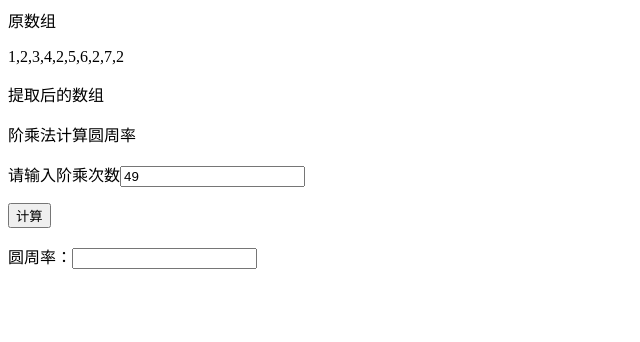
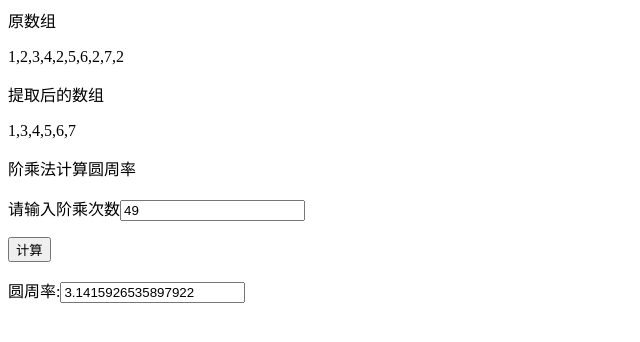
Before and after one commit to xiao-8810/jswork, a plain HTML site: page work6/index.html in a window 1280 px wide. Shown: the whole page, without its empty margins (0-640 px from the left). Drawn offline with Linux system fonts and the light colour scheme.

Commit message:
Add files via upload

```diff
--- a/work6/index.html
+++ b/work6/index.html
@@ -1,17 +1,17 @@
 <html>
     <head>
         <meta charset="utf-8">
-        <title>肖棋峰的圆周率计算</title>
+        <title>肖琪峰的圆周率计算</title>
     </head>
     <body>
         <p>原数组</p>
-        <div id = 'array'></div>
+        <div id="array"></div>
         <p>提取后的数组</p>
-        <div id ='transArray'></div>
+        <div id='transArray'></div>
         <p>阶乘法计算圆周率</p>
-        <p>请输入阶乘次数<input id = "num" type="text" value="49"></p>
+        <p>请输入阶乘次数<input id="num" type="text" value="49"></p>
         <p><button onclick="calculate()">计算</button></p>
-        <p>圆周率：<input id = "pai" type="text" readonly="true"></p>
+        <p>圆周率:<input id="pai" type="text" readonly="true"></p>
     </body>
     <script src="tarray.js"></script>
     <script src="pai.js"></script>
--- a/work6/pai.js
+++ b/work6/pai.js
@@ -1,36 +1,31 @@
 function calculate(){
-    let num = document.getElementById('pai').value
+    let num = document.getElementById('num').value
     num = parseInt(num)&&Number(num)
     if(!isNaN(num)){
-        document.getElementById('pai').value = pa (num)
+    document.getElementById('pai').value = pi(num)
     }
 }
-
 function factorial(n){
     let sum = 1
-    for(let i=1,i<=num,++i){
-
+    for(let i=1;i<=n;++i){
+        sum *= i
     }
     return sum
 }
-
 function oddFactorial(n){
     let sum = 1
-    for(let i=1,i<=num,++i){
-
+    for(let i = 1;i<=n;++i){
+         sum *= ((2*i) +1)
     }
-
-  return sum
+    return sum
 }
-
  function pi(num){
      let sum = 0
      for(let i = 0;i<=num;++i){
-         let dividend = factorial()
-         let dividend = oddFactorial()
-
+         let dividend = factorial(i)
+         let divisor = oddFactorial(i)
+         sum +=(dividend/divisor)
      }
-     return
-
+     return sum * 2
  }
  calculate()
--- a/work6/tarray.js
+++ b/work6/tarray.js
@@ -1,10 +1,17 @@
+//提取数组中不等于2的数字
+//创建数组
 var arr = [1,2,3,4,2,5,6,2,7,2];
+//显示数组
 document.getElementById('array').innerHTML = arr.toString()
+//index表示新数组newarr的下标，默认为0
 var index = 0,newArr = [];
+//遍历数组
 for(var i in arr){
-    if(arr[i] != 2){
-    newArr[index]= arr[i];
+    //数组元素不等于2，则将其保存到newarr中
+    if(arr[i] !=2){
+    newArr[index] = arr[i];
     ++index;
     }
 }
-document,getElementById('transArray').innerHTML = newArr.toString()
+//显示提取后的数组
+document.getElementById('transArray').innerHTML = newArr.toString()
```
